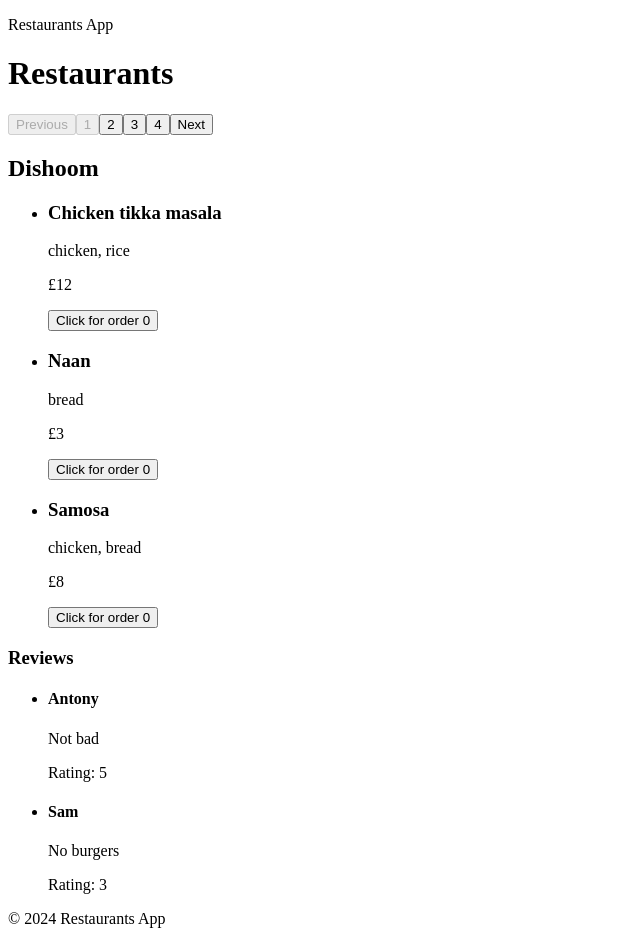
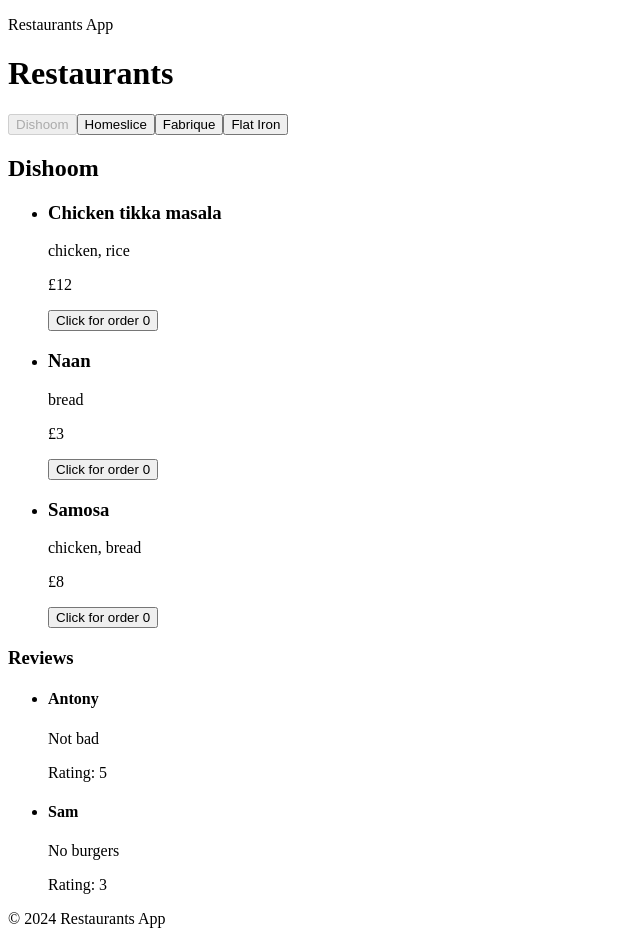
Before and after one commit to sgmakgg/jsru, a React (Vite) app in the folder react/: page / in a window 1280 px wide. Shown: the whole page, without its empty margins (0-640 px from the left). Built offline with nearby package versions, Linux system fonts and the light colour scheme.

Commit message:
HW3 FIX 2 Reason: Code Review

```diff
--- a/react/src/components/app/App.jsx
+++ b/react/src/components/app/App.jsx
@@ -4,31 +4,27 @@
 import { useState } from "react";
 import {restaurants} from "../../constants/materials/mock.js";
 
-const TAB = 'tab';
-const RESTAURANT_ID = 'restaurantId';
-const defaultSelection = new Map().set(TAB, 1).set(RESTAURANT_ID, restaurants[0].id);
+export const App = ({ topic }) => {
+  const [currentRestaurantId, setCurrentRestaurantId] = useState(restaurants[0].id);
 
-export const App = ({ topic }) => {
-  const [currentSelection, setCurrentSelection] = useState(defaultSelection);
-
-  const onTabChange = (tab) => {
-    const selection =
-        new Map()
-        .set(TAB, tab)
-        .set(RESTAURANT_ID, restaurants[tab - 1].id);
-    setCurrentSelection(selection);
+  const onTabChange = (id) => {
+    setCurrentRestaurantId(id);
   };
 
   return (
     <Layout>
       <div>
         <h1>{topic}</h1>
-        <Tab totalTabs={restaurants.length}
-             onTabClick={onTabChange}
-             currentTab={currentSelection.get(TAB)}/>
+        {restaurants.map(({ id, name }) => (
+            <Tab
+                key = {id}
+                name={name}
+                onTabClick={() => onTabChange(id)}
+                currentTab={id === currentRestaurantId} />
+        ))}
         <Restaurant
             restaurant={restaurants.find((restaurant) =>
-                restaurant.id === currentSelection.get(RESTAURANT_ID))} />
+                restaurant.id === currentRestaurantId)} />
       </div>
     </Layout>
   );
--- a/react/src/components/tab/Tab.jsx
+++ b/react/src/components/tab/Tab.jsx
@@ -1,25 +1,6 @@
-export const Tab = ({ totalTabs, onTabClick, currentTab }) => {
-
-  const handleTabClick = (tab) => {
-    onTabClick(tab);
-  };
-
+export const Tab = ({ name, onTabClick, currentTab }) => {
   return (
-    <div>
-      <button onClick={() => handleTabClick(currentTab - 1)} disabled={currentTab === 1}>
-        Previous
-      </button>
-      {[...Array(totalTabs)].map((_, index) => {
-        const tab = index + 1;
-        return (
-            <button key={tab} onClick={() => handleTabClick(tab)} disabled={currentTab === tab}>
-             {tab}
-            </button>
-            );
-      })}
-      <button onClick={() => handleTabClick(currentTab + 1)} disabled={currentTab === totalTabs}>
-        Next
-      </button>
-    </div>
-  );
+    <button onClick={onTabClick} disabled={currentTab}>
+     {name}
+    </button>)
 };
```
